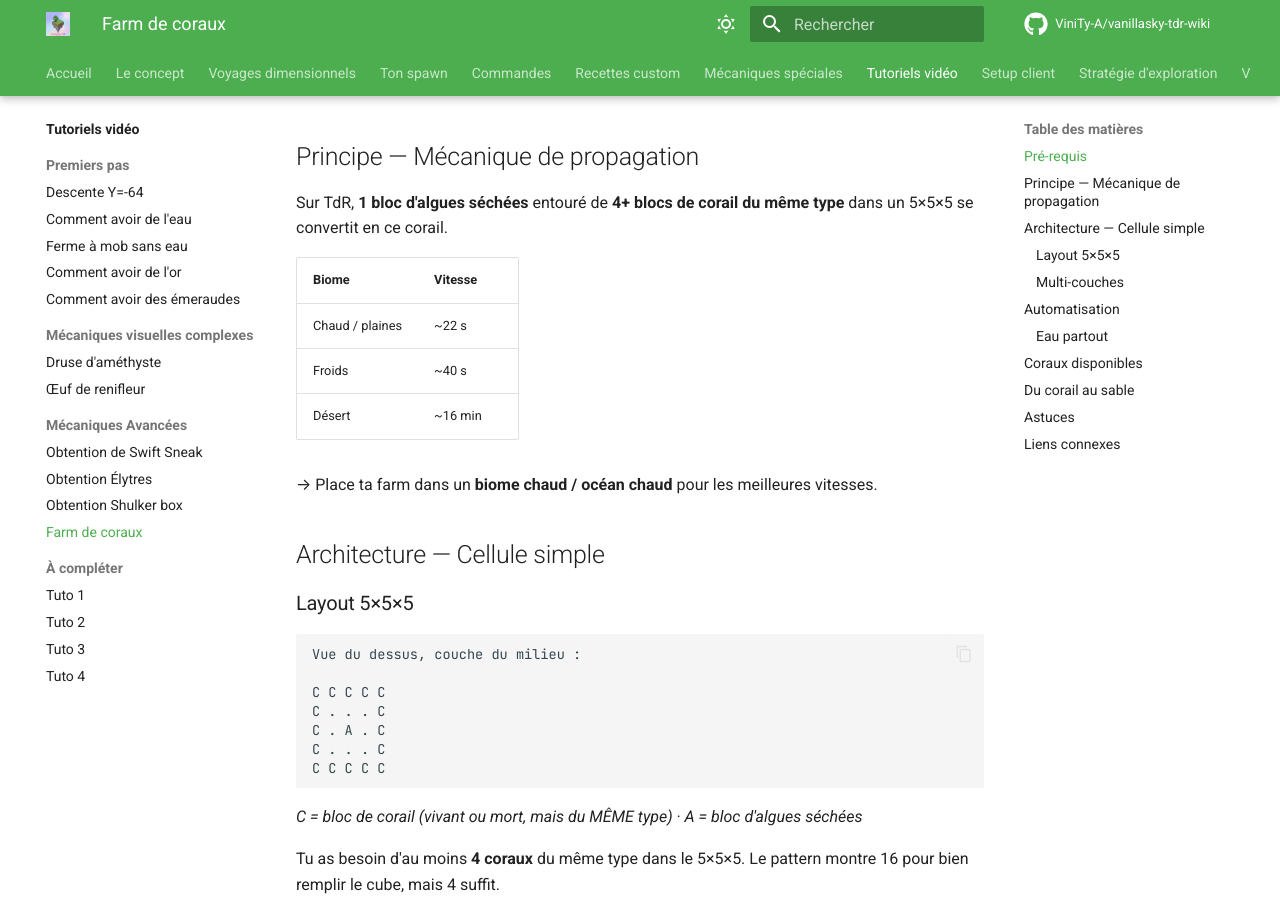
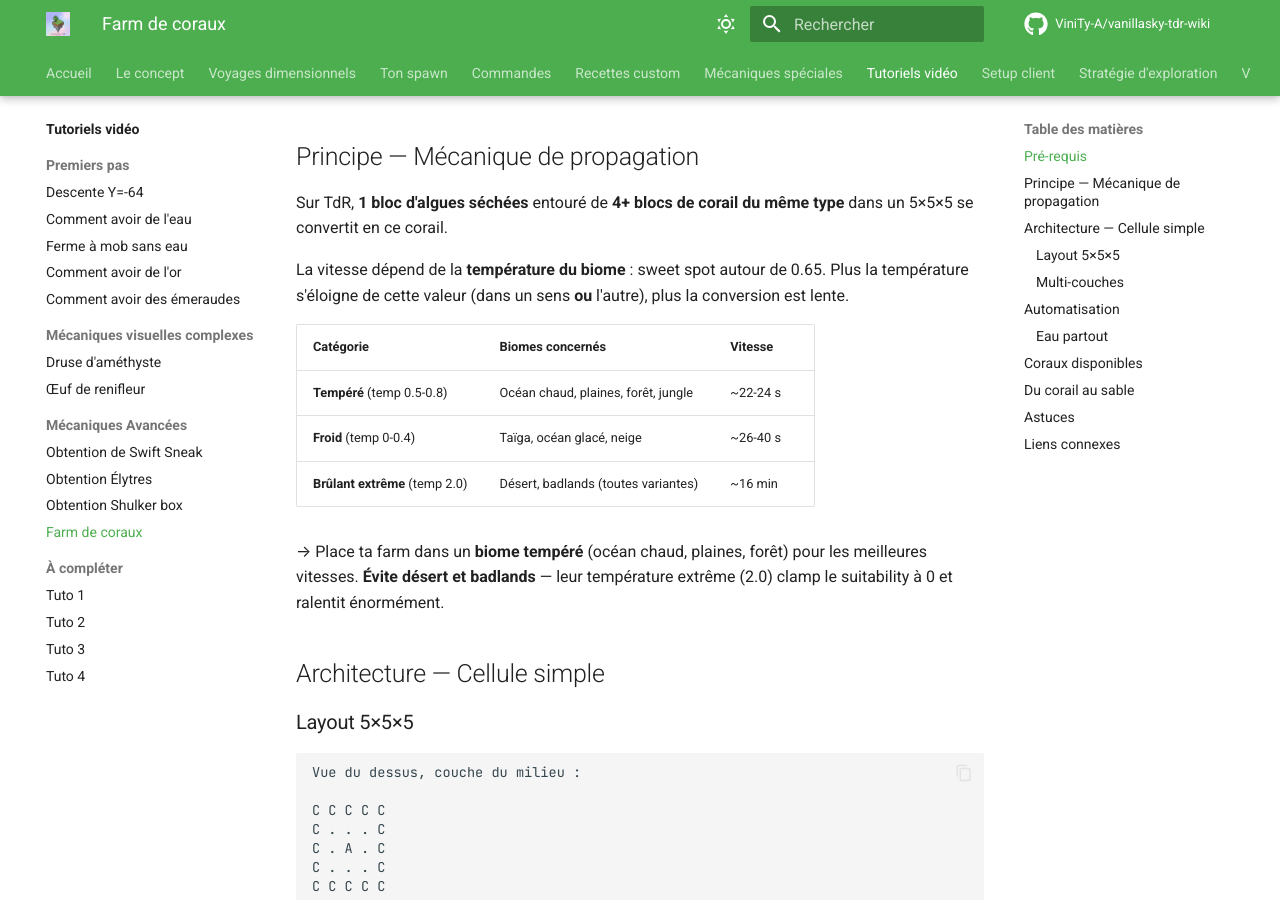
Before and after one commit to ViniTy-A/vanillasky-tdr-wiki, an MkDocs documentation site: the page built from docs/tutoriels/farm-corail.md, in a window 1280 px wide and 900 px high, scrolled down 501 px. Built offline with MkDocs 1.6.1 and Material for MkDocs 9.7.7, drawn with Linux system fonts in a browser that asks for light colours; comment, search, counter and statistics services are not loaded.

Commit message:
fix: même correction table coraux pour farm-corail.md (cohérence)

```diff
--- a/docs/tutoriels/farm-corail.md
+++ b/docs/tutoriels/farm-corail.md
@@ -25,13 +25,15 @@ Les **blocs de corail** sont la source du **sable** sur TdR (via érosion en con
 
 Sur TdR, **1 bloc d'algues séchées** entouré de **4+ blocs de corail du même type** dans un 5×5×5 se convertit en ce corail.
 
-| Biome | Vitesse |
-|---|---|
-| Chaud / plaines | ~22 s |
-| Froids | ~40 s |
-| Désert | ~16 min |
+La vitesse dépend de la **température du biome** : sweet spot autour de 0.65. Plus la température s'éloigne de cette valeur (dans un sens **ou** l'autre), plus la conversion est lente.
 
-→ Place ta farm dans un **biome chaud / océan chaud** pour les meilleures vitesses.
+| Catégorie | Biomes concernés | Vitesse |
+|---|---|---|
+| **Tempéré** (temp 0.5-0.8) | Océan chaud, plaines, forêt, jungle | ~22-24 s |
+| **Froid** (temp 0-0.4) | Taïga, océan glacé, neige | ~26-40 s |
+| **Brûlant extrême** (temp 2.0) | Désert, badlands (toutes variantes) | ~16 min |
+
+→ Place ta farm dans un **biome tempéré** (océan chaud, plaines, forêt) pour les meilleures vitesses. **Évite désert et badlands** — leur température extrême (2.0) clamp le suitability à 0 et ralentit énormément.
 
 ## Architecture — Cellule simple
 
```
